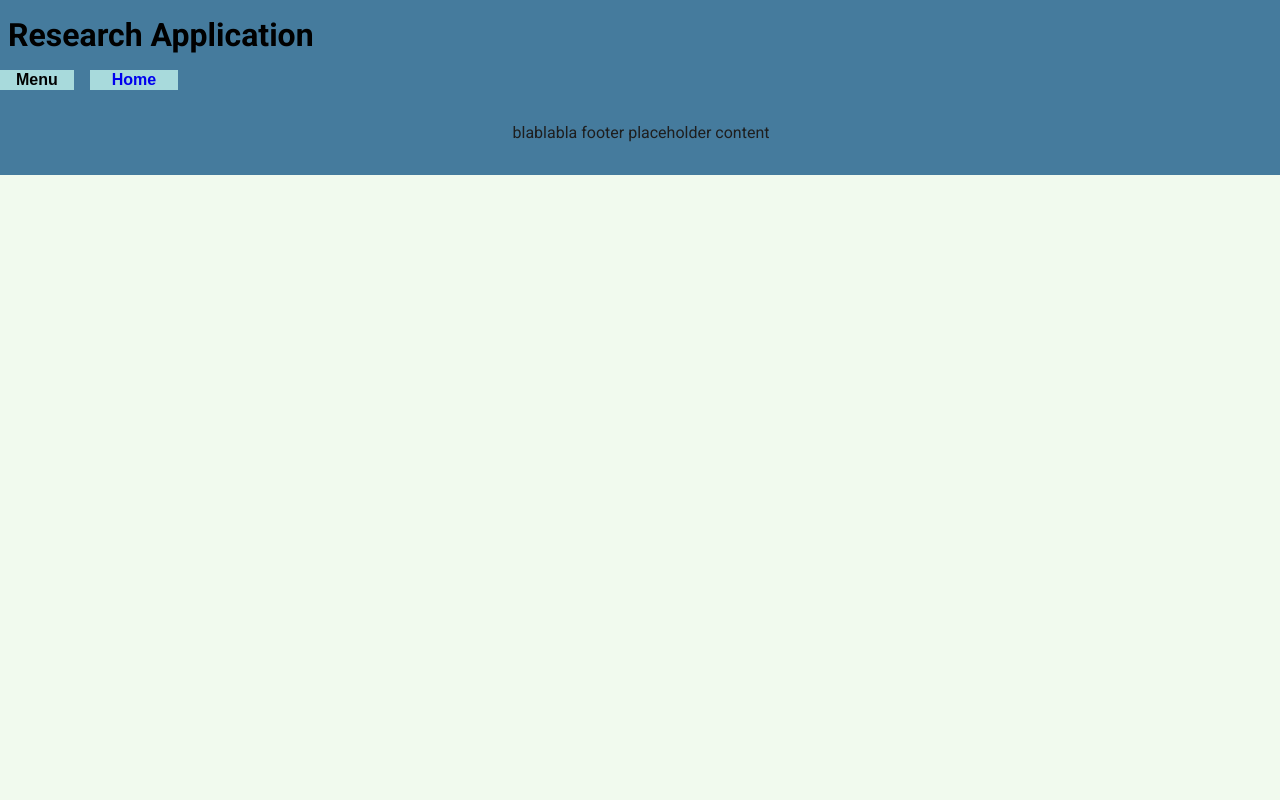
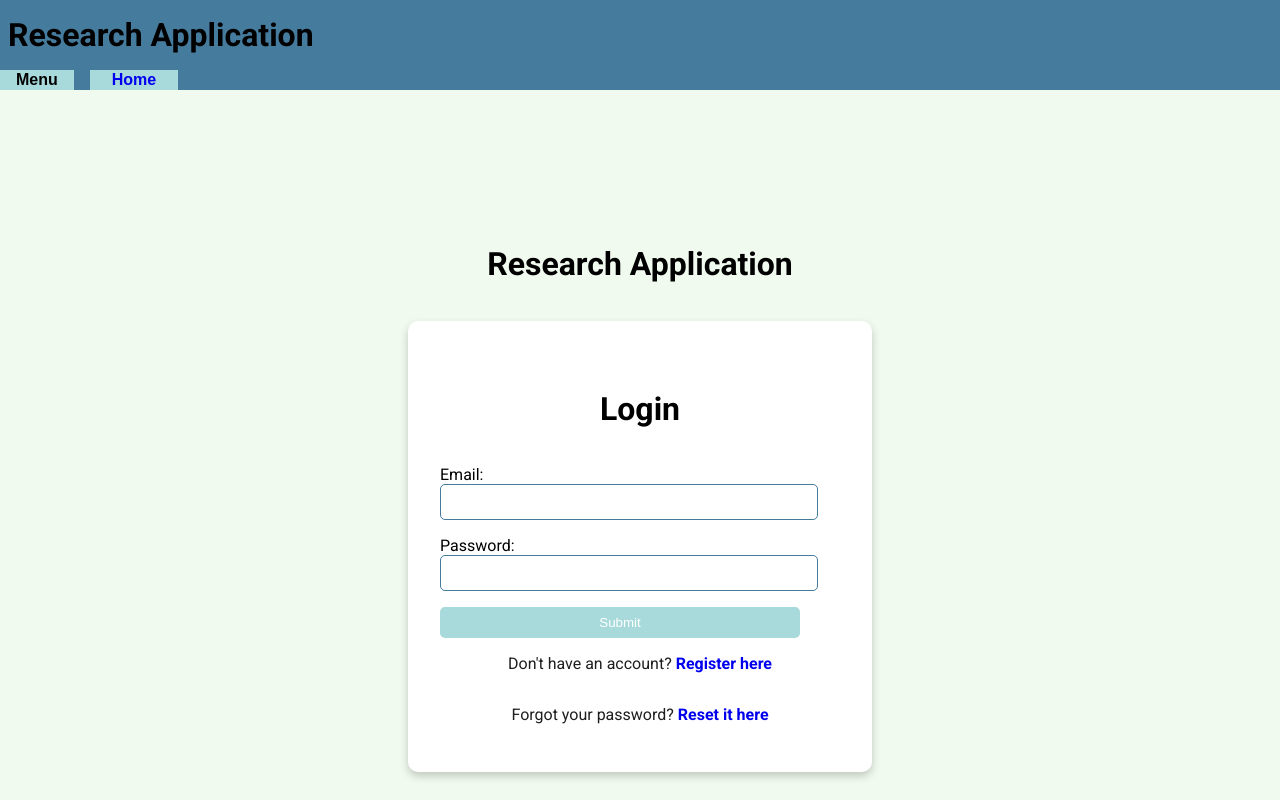
Before and after one commit to Eirikfin/IDG2671Group1, a React (Vite) app in the folder front-end/: page /login in a window 1280 px wide. Shown: the top 800 px of the page. Built offline with nearby package versions, Linux system fonts and the light colour scheme.

Commit message:
created login page

```diff
--- a/front-end/src/App.jsx
+++ b/front-end/src/App.jsx
@@ -5,6 +5,7 @@ import DashBoard from './dashboard/dashboard';
 import CreateQuestions from './newstudy/createquestions/createquestions'
 import Results from './results/results';
 import Newstudy from './newstudy/newstudy'
+import Login from './login/Login';
 import { BrowserRouter as Router, Routes, Route } from 'react-router-dom';
 
 
@@ -19,6 +20,7 @@ export default function App() {
           <Route path="/create_study" element={<Newstudy />} />
           <Route path="/create_study/questions" element={<CreateQuestions/>}/>
           <Route path="/results" element={<Results />} />
+          <Route path="/login" element={<Login />} />
         </Routes>
         <Footer/>
       </Router>
--- /dev/null
+++ b/front-end/src/login/Login.jsx
@@ -0,0 +1,22 @@
+import { Link } from "react-router-dom";
+import styles from './Login.module.scss';
+
+export default function Login() {
+    return(
+        <div className={styles.login}>
+            <h1>Research Application</h1>
+            <div className={styles.login__container}>
+                <h1 className={styles.__container__title}>Login</h1>
+                <form className={styles.login__container__form}>
+                    <label>Email:</label>
+                    <input className={styles.login__container__form__input} type="text" name="email"></input>
+                    <label>Password:</label>
+                    <input className={styles.login__container__form__input} type="password" name="password"></input>
+                    <input className={styles.login__container__form__button} type="submit"></input>
+                </form>
+                <p>Don't have an account? <a href="/register">Register here</a></p>
+                <p>Forgot your password? <a href="/forgot-password">Reset it here</a></p>
+            </div>
+        </div>
+    )
+}
--- /dev/null
+++ b/front-end/src/login/Login.module.css
@@ -0,0 +1,52 @@
+.login {
+  display: flex;
+  flex-direction: column;
+  align-items: center;
+  justify-content: center;
+  height: 100vh;
+  background-color: #F1FAEE;
+}
+.login__container {
+  display: flex;
+  flex-direction: column;
+  align-items: center;
+  justify-content: center;
+  padding: 2rem;
+  border-radius: 10px;
+  box-shadow: 0 4px 8px rgba(0, 0, 0, 0.2);
+  background-color: #FFFFFF;
+  width: 90%;
+  max-width: 400px;
+}
+.login__container__title {
+  font-size: 2rem;
+  margin-bottom: 1rem;
+  color: #1e1e1e;
+}
+.login__container__form {
+  width: 100%;
+  display: flex;
+  flex-direction: column;
+}
+.login__container__form__input {
+  margin-bottom: 1rem;
+  padding: 0.5rem;
+  border-radius: 5px;
+  border: 1px solid #457b9d;
+  font-size: 1rem;
+}
+.login__container__form__input:focus {
+  border-color: #F1FAEE;
+  outline: none;
+}
+.login__container__form__button {
+  padding: 0.5rem;
+  background-color: #A8DADC;
+  color: white;
+  border-radius: 5px;
+  border: none;
+  cursor: pointer;
+}
+.login__container__form__button:hover {
+  background-color: #355f7a;
+}/*# sourceMappingURL=Login.module.css.map */
--- /dev/null
+++ b/front-end/src/login/Login.module.scss
@@ -0,0 +1,61 @@
+@import '../assets/color-variables/colors.scss';
+
+.login {
+    display: flex;
+    flex-direction: column;
+    align-items: center;
+    justify-content: center;
+    height: 100vh;
+    background-color: $bg_white;
+
+    &__container {
+        display: flex;
+        flex-direction: column;
+        align-items: center;
+        justify-content: center;
+        padding: 2rem;
+        border-radius: 10px;
+        box-shadow: 0 4px 8px rgba(0, 0, 0, 0.2);
+        background-color: $second_bg;
+        width: 90%;
+        max-width: 400px;
+
+        &__title {
+            font-size: 2rem;
+            margin-bottom: 1rem;
+            color: $text;
+        }
+
+        &__form {
+            width: 100%;
+            display: flex;
+            flex-direction: column;
+
+            &__input {
+                margin-bottom: 1rem;
+                padding: 0.5rem;
+                border-radius: 5px;
+                border: 1px solid $border;
+                font-size: 1rem;
+
+                &:focus {
+                    border-color: $bg_white;
+                    outline: none;
+                }
+            }
+
+            &__button {
+                padding: 0.5rem;
+                background-color: $secondary_btn;
+                color: white;
+                border-radius: 5px;
+                border: none;
+                cursor: pointer;
+
+                &:hover {
+                    background-color: darken($primary_btn, 10%);
+                }
+            }
+        }
+    }
+}
```
Also changed, not shown: 1 other file (tests, documents, lock files or other folders).
